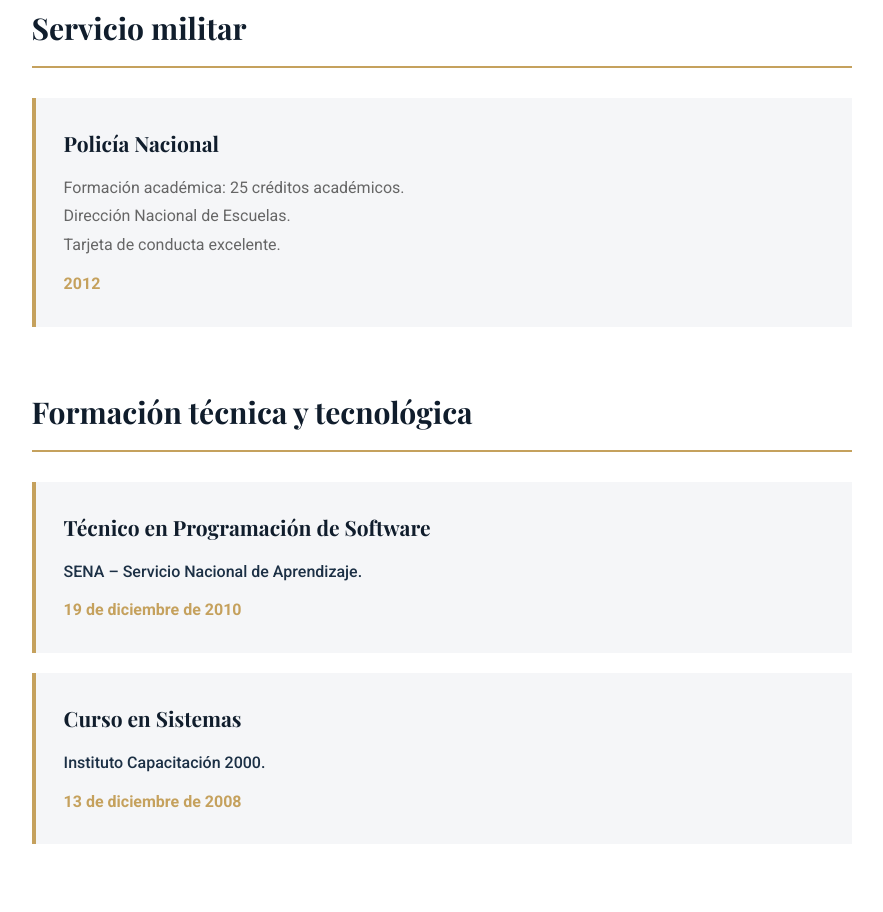
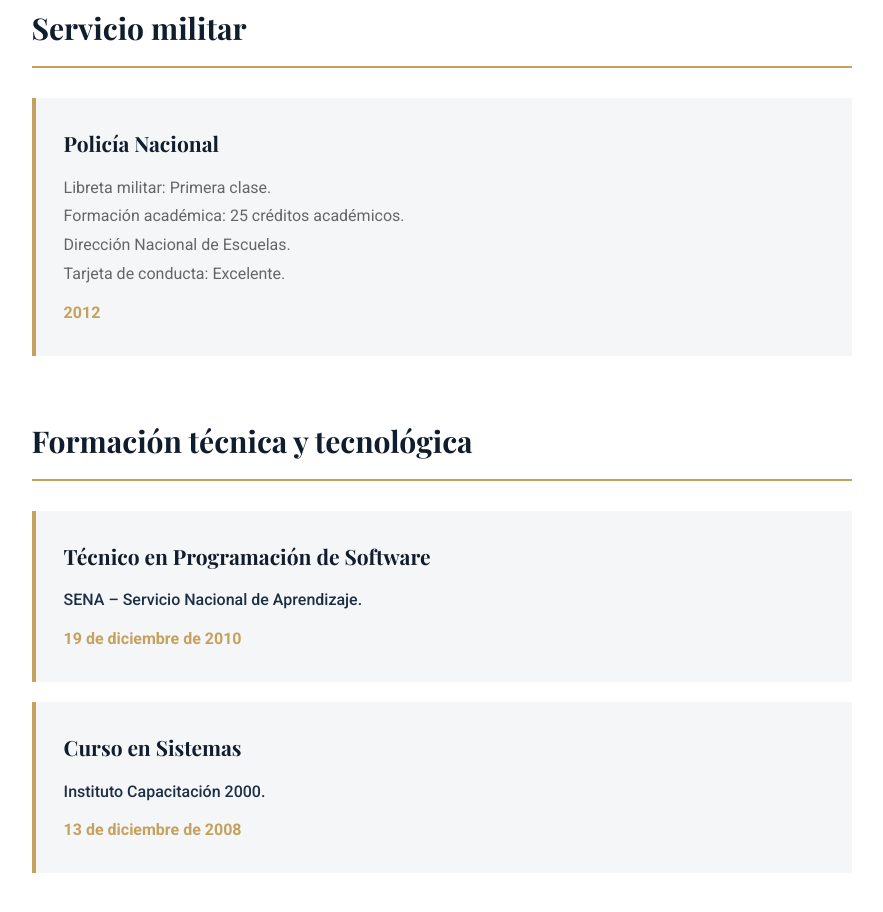
Before and after one commit to Leonardoabogado/leonardo, a plain HTML site: page formacion.html in a window 1280 px wide. Shown: the part 4135-5047 px from the top of the page, without its empty margins (198-1081 px from the left). Drawn offline with nearby package versions, Linux system fonts and the light colour scheme.

Commit message:
Update formacion.html

```diff
--- a/formacion.html
+++ b/formacion.html
@@ -470,6 +470,10 @@
                 <h3>Policía Nacional</h3>
 
                 <p>
+                    Libreta militar: Primera clase.
+                </p>
+
+                <p>
                     Formación académica: 25 créditos académicos.
                 </p>
 
@@ -478,7 +482,7 @@
                 </p>
 
                 <p>
-                    Tarjeta de conducta excelente.
+                    Tarjeta de conducta: Excelente.
                 </p>
 
                 <p class="date">2012</p>
```
